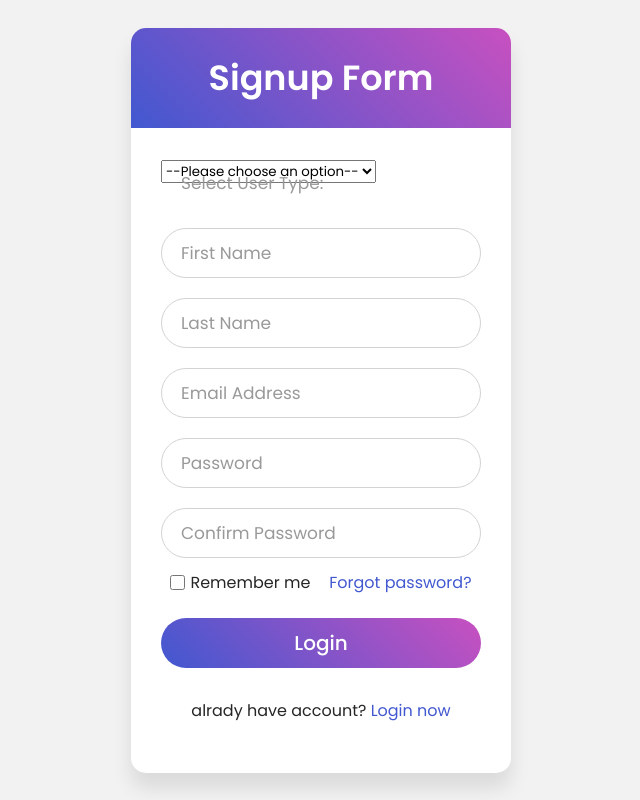
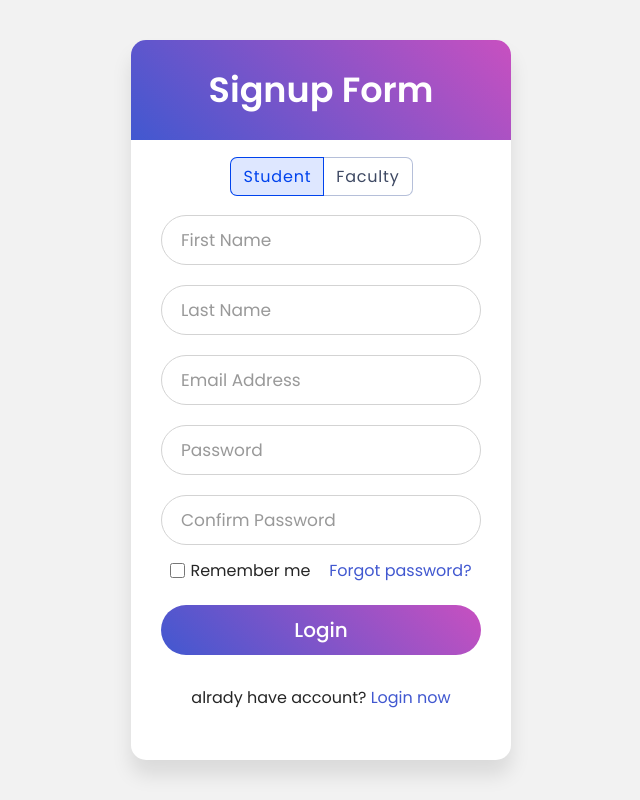
Before and after one commit to Glazz-18/Ctrl-Alt-Elite, a Flask app: page /signup in a window 1280 px wide. Shown: the whole page, without its empty margins (319-959 px from the left). Run offline with Flask 3, Linux system fonts and the light colour scheme.

Commit message:
Final commit

```diff
--- a/app.py
+++ b/app.py
@@ -1,7 +1,16 @@
 from flask import Flask, render_template, request, redirect, url_for
 import sqlite3
+import os
 
 app = Flask(__name__)
+
+# Set the upload folder for the offer letters
+UPLOAD_FOLDER = 'uploads'
+app.config['UPLOAD_FOLDER'] = UPLOAD_FOLDER
+
+# Ensure the upload folder exists
+if not os.path.exists(UPLOAD_FOLDER):
+    os.makedirs(UPLOAD_FOLDER)
 
 def init_db():
     conn = sqlite3.connect('internships.db')
@@ -15,13 +24,16 @@ def init_db():
             mentor_name TEXT NOT NULL,
             mentor_email TEXT NOT NULL,
             city TEXT NOT NULL,
-            stipend REAL
+            stipend REAL,
+            offer_letter TEXT NOT NULL
         )
     ''')
     conn.commit()
     conn.close()
 
+# Initialize the database
 init_db()
+
 @app.route('/')
 def index():
     return render_template('landingpage.html')
@@ -37,17 +49,25 @@ def add_internship():
         city = request.form['city']
         stipend = request.form['stipend']
 
-        # Save to database
+        if 'offer_letter' not in request.files:
+            return redirect(request.url)
+        file = request.files['offer_letter']
+        if file.filename == '':
+            return redirect(request.url)
+
+        offer_letter_path = os.path.join(app.config['UPLOAD_FOLDER'], file.filename)
+        file.save(offer_letter_path)
+
         conn = sqlite3.connect('internships.db')
         cursor = conn.cursor()
         cursor.execute('''
-            INSERT INTO internships (intern_name, company_name, start_date, mentor_name, mentor_email, city, stipend)
-            VALUES (?, ?, ?, ?, ?, ?, ?)
-        ''', (intern_name, company_name, start_date, mentor_name, mentor_email, city, stipend))
+            INSERT INTO internships (intern_name, company_name, start_date, mentor_name, mentor_email, city, stipend, offer_letter)
+            VALUES (?, ?, ?, ?, ?, ?, ?, ?)
+        ''', (intern_name, company_name, start_date, mentor_name, mentor_email, city, stipend, offer_letter_path))
         conn.commit()
         conn.close()
 
-        return redirect(url_for('view_internships'))
+        return redirect(url_for('student_dashboard'))
 
     return render_template('add_internship.html')
 
@@ -69,5 +89,13 @@ def login():
 def signup():
     return render_template('signup.html')
 
+@app.route('/student-dashboard')
+def student_dashboard():
+    return render_template('Student_Dashboard.html')
+
+@app.route('/faculty-dashboard')
+def faculty_dashboard():
+    return render_template('Faculty_Deshboard.html')
+
 if __name__ == '__main__':
     app.run(debug=True)
--- a/static/Student_Deshboard.css
+++ b/static/Student_Deshboard.css
@@ -3,6 +3,7 @@ body {
     font-family: Arial, sans-serif;
     line-height: 1.6;
     color: #333;
+    scroll-behavior: smooth;
 }
 
 .container {
--- a/static/login.css
+++ b/static/login.css
@@ -67,8 +67,8 @@ form .field input:valid{
   transform: translateY(-50%);
   transition: all 0.3s ease;
 }
-form .field input:focus ~ label,
-form .field input:valid ~ label{
+form .field .inputfield:focus ~ label,
+form .field .inputfield:valid ~ label{
   top: 0%;
   font-size: 16px;
   color: #4158d0;
@@ -88,7 +88,7 @@ form .content .checkbox{
   align-items: center;
   justify-content: center;
 }
-form .content input{
+form .content .inputfield{
   width: 15px;
   height: 15px;
   background: red;
@@ -129,3 +129,62 @@ form .pass-link a:hover,
 form .signup-link a:hover{
   text-decoration: underline;
 }
+
+#userType{
+  margin-top: 40px;
+  margin-left: 20px;
+}
+
+
+/* From Uiverse.io by Pradeepsaranbishnoi */
+:focus {
+  outline: 0;
+  border-color: #2260ff;
+  box-shadow: 0 0 0 4px #b5c9fc;
+}
+
+.mydict div {
+  display: flex;
+  flex-wrap: wrap;
+  margin-top: 0.5rem;
+  justify-content: center;
+}
+
+.mydict input[type="radio"] {
+  clip: rect(0 0 0 0);
+  clip-path: inset(100%);
+  height: 1px;
+  overflow: hidden;
+  position: absolute;
+  white-space: nowrap;
+  width: 1px;
+}
+
+.mydict input[type="radio"]:checked + span {
+  box-shadow: 0 0 0 0.0625em #0043ed;
+  background-color: #dee7ff;
+  z-index: 1;
+  color: #0043ed;
+}
+
+label span {
+  display: block;
+  cursor: pointer;
+  background-color: #fff;
+  padding: 0.375em .75em;
+  position: relative;
+  margin-left: .0625em;
+  box-shadow: 0 0 0 0.0625em #b5bfd9;
+  letter-spacing: .05em;
+  color: #3e4963;
+  text-align: center;
+  transition: background-color .5s ease;
+}
+
+label:first-child span {
+  border-radius: .375em 0 0 .375em;
+}
+
+label:last-child span {
+  border-radius: 0 .375em .375em 0;
+}
--- a/templates/Faculty_Deshboard.html
+++ b/templates/Faculty_Deshboard.html
@@ -4,7 +4,7 @@
     <meta charset="UTF-8">
     <meta name="viewport" content="width=device-width, initial-scale=1.0">
     <title>Faculty Dashboard</title>
-    <link rel="stylesheet" href="style.css">
+    <link rel="stylesheet" href="/static/Faculty_Deshboard.css">
 </head>
 <body>
     <header class="header">
@@ -21,7 +21,7 @@
             <div class="feature-card">
                 <h3>View Assigned Interns</h3>
                 <p>Track the progress and submissions of your assigned interns.</p>
-                <a href="/view-interns" class="btn-secondary">View Interns</a>
+                <a href="/view_internships" class="btn-secondary">View Interns</a>
             </div>
             <div class="feature-card">
                 <h3>Review Reports</h3>
--- a/templates/Student_Dashboard.html
+++ b/templates/Student_Dashboard.html
@@ -9,7 +9,7 @@
 <body>
     <header class="header">
         <div class="container">
-            <h1>Internship Management System</h1>
+            <h1>Student Deshboard</h1>
             <p>Simplify and streamline your internship tracking and report submissions.</p>
             <a href="#features" class="btn-primary">Explore Features</a>
         </div>
@@ -21,7 +21,7 @@
             <div class="feature-card">
                 <h3>Submit Internship Details</h3>
                 <p>Quickly and easily provide your internship information.</p>
-                <a href="/templates/add_internship.html" class="btn-secondary">Submit Details</a>
+                <a href="/add_internship" class="btn-secondary">Submit Details</a>
             </div>
             <div class="feature-card">
                 <h3>Submit Reports</h3>
--- a/templates/signup.html
+++ b/templates/signup.html
@@ -1,50 +1,54 @@
 <!DOCTYPE html>
 <!-- Created By CodingNepal -->
 <html lang="en" dir="ltr">
+
 <head>
    <meta charset="utf-8">
    <title>Signup Form</title>
    <link rel="stylesheet" href="/static/login.css">
 </head>
+
 <body>
    <div class="wrapper">
       <div class="title">
          Signup Form
       </div>
       <form id="userForm" action="#">
-
-
-            <div class="field">
-               <label for="userType">Select User Type:</label>
-               <select id="userType" name="userType" required>
-                 <option value="">--Please choose an option--</option>
-                 <option value="faculty">Faculty</option>
-                 <option value="student">Student</option>
-               </select>
+         <div class="mydict">
+            <div>
+               <label>
+                  <input type="radio" name="role" value="student" checked>
+                  <span>Student</span>
+               </label>
+               <label>
+                  <input type="radio" name="role" value="faculty">
+                  <span>Faculty</span>
+               </label>
+            </div>
          </div>
          <div class="field">
-                <input type="text" required>
+            <input type="text" class="inputfield" required>
             <label>First Name</label>
          </div>
          <div class="field">
-                <input type="text" required>
+            <input type="text" class="inputfield" required>
             <label>Last Name</label>
          </div>
          <div class="field">
-               <input type="text" required>
+            <input type="text" class="inputfield" required>
             <label>Email Address</label>
          </div>
          <div class="field">
-               <input type="password" required>
+            <input type="password" class="inputfield" required>
             <label>Password</label>
          </div>
          <div class="field">
-               <input type="password" required>
+            <input type="password" class="inputfield" required>
             <label>Confirm Password</label>
          </div>
          <div class="content">
             <div class="checkbox">
-                  <input type="checkbox" id="remember-me">
+               <input type="checkbox" class="inputfield" id="remember-me">
                <label for="remember-me">Remember me</label>
             </div>
             <div class="pass-link">
@@ -52,7 +56,7 @@
             </div>
          </div>
          <div class="field">
-               <input type="submit" value="Login">
+            <input id="submitButton" type="submit" value="Login">
          </div>
          <div class="signup-link">
             alrady have account? <a href="login">Login now</a>
@@ -61,19 +65,19 @@
    </div>
 
    <script>
-         document.getElementById("userForm").addEventListener("submit", function(event) {
+      document.getElementById('submitButton').addEventListener('click', function (event) {
          event.preventDefault();
 
-           var userType = document.getElementById("userType").value;
+         const role = document.querySelector('input[name="role"]:checked').value;
 
-           if (userType === "faculty") {
-             window.location.href = "Faculty_Deshboard"; // Redirect to Faculty Page
-           } else if (userType === "student") {
-             window.location.href = "Student_Dashboard"; // Redirect to Student Page
-           } else {
-             alert("Please select a valid user type.");
+         if (role === 'student') {
+            window.location.href = '/student-dashboard';
+         } else if (role === 'faculty') {
+            window.location.href = '/faculty-dashboard';
          }
       });
    </script>
+
 </body>
+
 </html>
```
Also changed, not shown: static/Faculty_Deshboard.css (+104 -0 lines), static/add_internship.css (+98 -35 lines), static/landingcss.css (+79 -28 lines), templates/add_internship.html (+7 -2 lines), templates/landingpage.html (+6 -5 lines), templates/view_internships.html (+7 -1 lines), internships.db, static/img1.jpg (added), 2 other files. Lines whose indentation alone changed are shown as unchanged.
